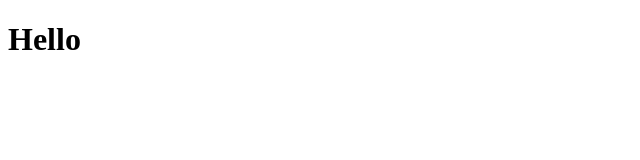
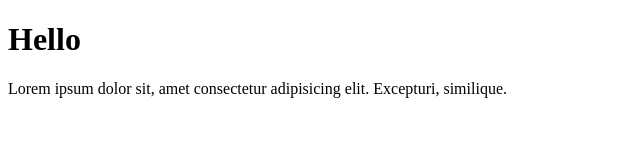
Before and after one commit to PlayCosmo/FirstProject, a plain HTML site: page index.html in a window 1280 px wide. Shown: the whole page, without its empty margins (0-640 px from the left). Drawn offline with Linux system fonts and the light colour scheme.

Commit message:
add lorem text

```diff
--- a/index.html
+++ b/index.html
@@ -8,6 +8,6 @@
 <body>
 
     <h1>Hello</h1>
-
+    <p>Lorem ipsum dolor sit, amet consectetur adipisicing elit. Excepturi, similique.</p>
 </body>
 </html>
```
